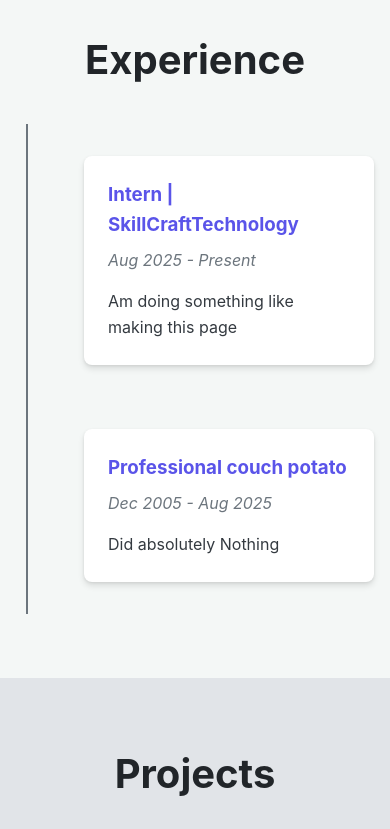
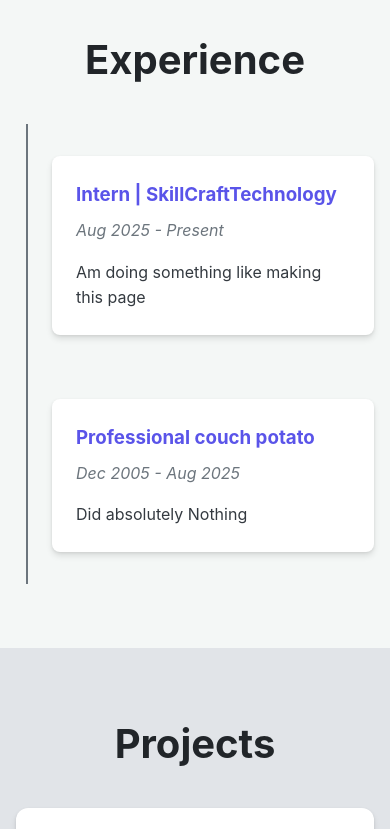
Before and after one commit to Bhavyashah94/SCT_WD_1, a plain HTML site: page index.html in a window 390 px wide. Shown: the part 880-1709 px from the top of the page. Drawn offline with Linux system fonts and the light colour scheme.

Commit message:
mobile fix

```diff
--- a/style.css
+++ b/style.css
@@ -355,7 +355,4 @@ footer {
   .timeline-dot {
     left: 4px;
   }
-  .timeline-item {
-    padding-left: 3rem;
-  }
 }
```
